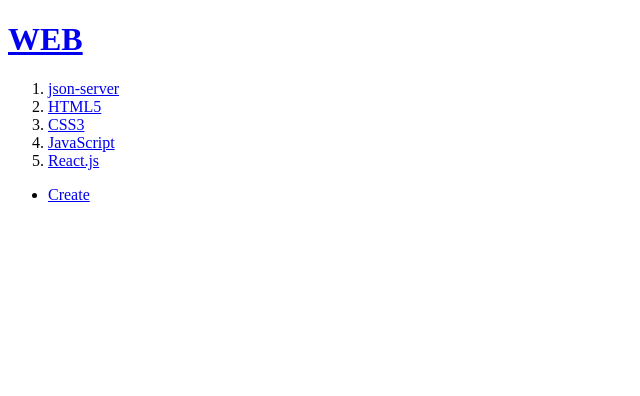
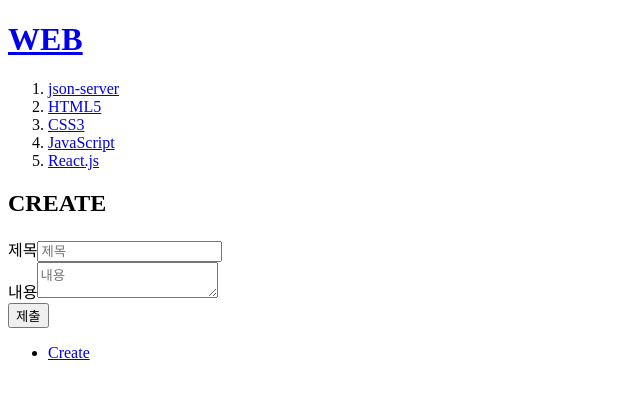
Before and after one commit to hyoungqu23/TIL_elice, a React (Create React App) app in the folder React/w13/react-app/: page /create in a window 1280 px wide. Shown: the top 396 px of the page, without its empty margins (0-640 px from the left). Built offline with nearby package versions, Linux system fonts and the light colour scheme; data requests are answered from the project's data file.

Commit message:
[0629] Create Component
Create Component 추가 및 이벤트 핸들러를 활용한 데이터 추가 구현

```diff
--- a/React/w13/react-app/src/App.js
+++ b/React/w13/react-app/src/App.js
@@ -6,6 +6,7 @@
 import Control from './components/UI/Control';
 import Welcome from './components/ContentsList/Welcome';
 import Read from './components/ContentsList/Read';
+import Create from './components/ContentsList/Create';
 
 const App = () => {
   const [topics, setTopics] = useState([]);
@@ -21,6 +22,10 @@
     getTopicsData();
   }, []);
 
+  const handleCreate = (title, body) => {
+    console.log(title, body);
+  };
+
   return (
     <div>
       <Header />
@@ -28,6 +33,7 @@
       <Routes>
         <Route path="/" element={<Welcome />} />
         <Route path="/read/:id" element={<Read />} />
+        <Route path="/create" element={<Create onCreate={handleCreate} />} />
       </Routes>
       <Control />
     </div>
--- /dev/null
+++ b/React/w13/react-app/src/components/ContentsList/Create.js
@@ -0,0 +1,50 @@
+import React, { useState } from 'react';
+
+const Create = ({ onCreate }) => {
+  const [title, setTitle] = useState('');
+  const [body, setBody] = useState('');
+
+  const handleTitleChange = (e) => {
+    setTitle(e.target.value);
+  };
+
+  const handleBodyChange = (e) => {
+    setBody(e.target.value);
+  };
+
+  const handleSubmit = (e) => {
+    e.preventDefault();
+    onCreate(title, body);
+  };
+
+  return (
+    <form onSubmit={handleSubmit}>
+      <h2>CREATE</h2>
+      <div>
+        <label htmlFor="title">제목</label>
+        <input
+          type="text"
+          name="title"
+          id="title"
+          placeholder="제목"
+          onChange={handleTitleChange}
+        />
+      </div>
+
+      <div>
+        <label htmlFor="body">내용</label>
+        <textarea
+          type="text"
+          name="body"
+          id="body"
+          placeholder="내용"
+          onChange={handleBodyChange}
+        ></textarea>
+      </div>
+
+      <button type="submit">제출</button>
+    </form>
+  );
+};
+
+export default Create;
```
